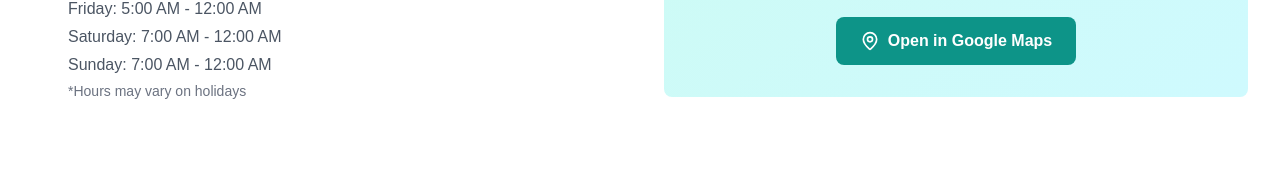
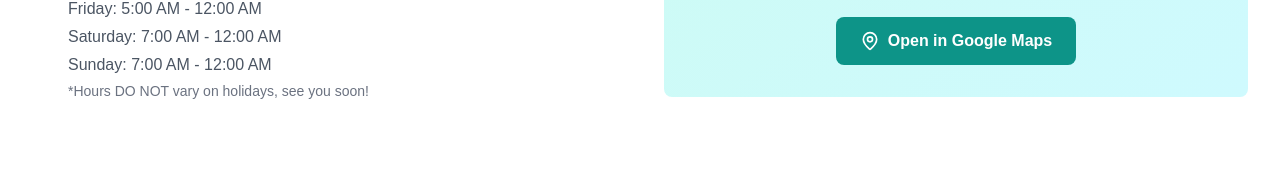
Before and after one commit to Alnotha/ez-food-mart-website, a React (Vite) app: page / in a window 1280 px wide. Shown: the part 3403-3574 px from the top of the page. Built offline with nearby package versions, Linux system fonts and the light colour scheme.

Commit message:
adding horus updae

```diff
--- a/src/App.tsx
+++ b/src/App.tsx
@@ -404,7 +404,7 @@ function App() {
                       <p>Friday: 5:00 AM - 12:00 AM</p>
                       <p>Saturday: 7:00 AM - 12:00 AM</p>
                       <p>Sunday: 7:00 AM - 12:00 AM</p>
-                      <p className="text-sm mt-2 text-gray-500">*Hours may vary on holidays</p>
+                      <p className="text-sm mt-2 text-gray-500">*Hours DO NOT vary on holidays, see you soon!</p>
                     </div>
                   </div>
                 </div>
```
